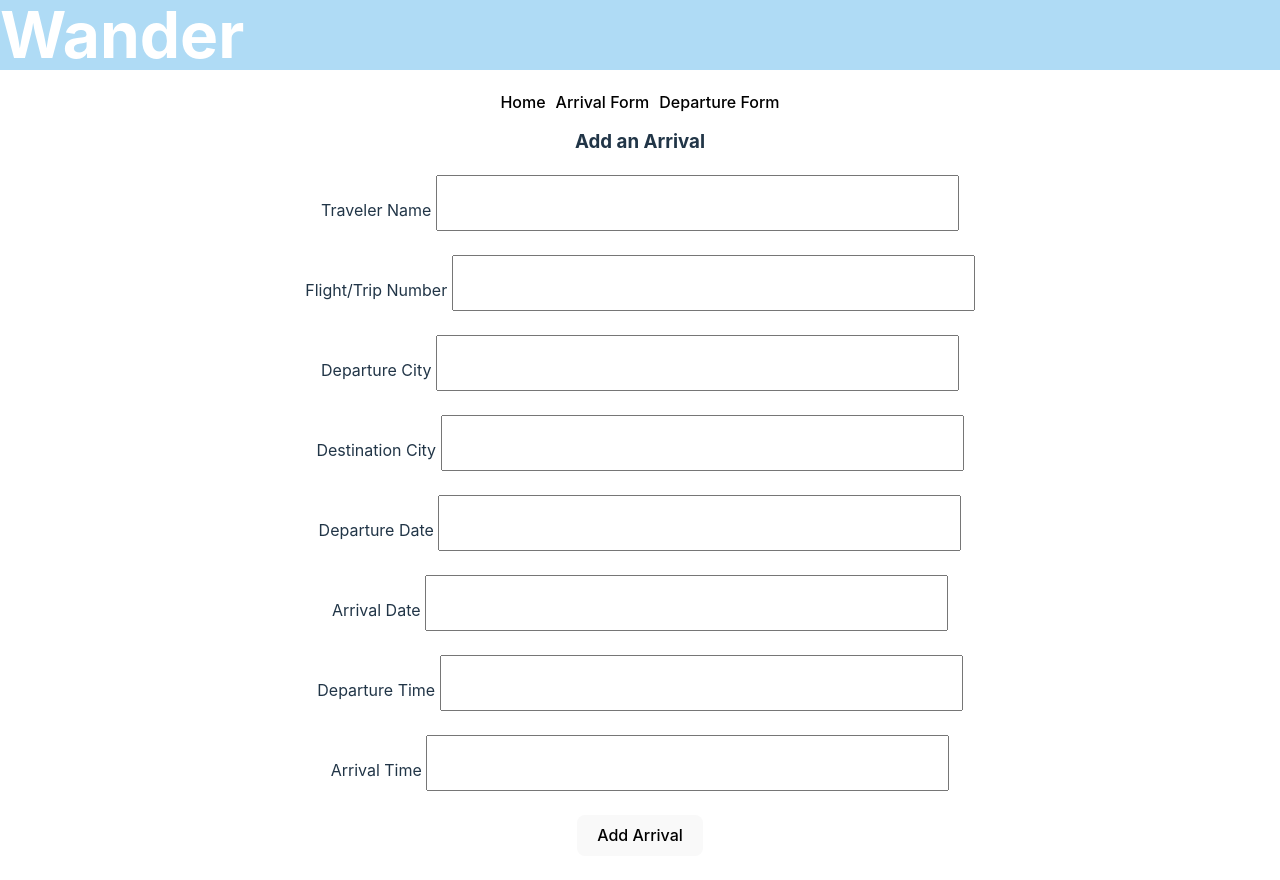
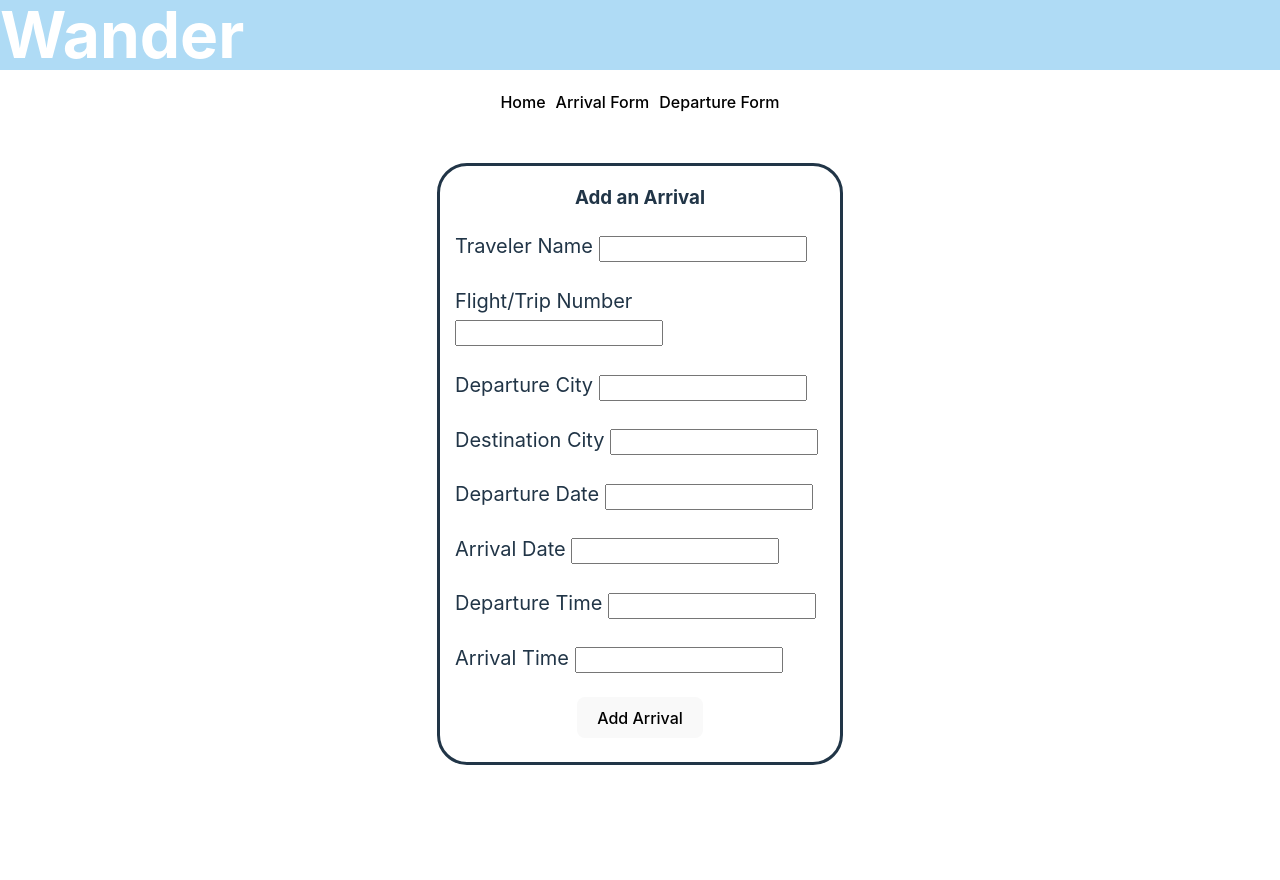
Before and after one commit to mjchin1/WanderApp--In-Progress, a React (Vite) app in the folder client/: page /add-arrival in a window 1280 px wide. After the commit the page ends 800 px from the top, so only its background shows below. Built offline with nearby package versions, Linux system fonts and the light colour scheme.

Commit message:
updating form design

```diff
--- a/client/src/components/AddArrivalForm.jsx
+++ b/client/src/components/AddArrivalForm.jsx
@@ -49,13 +49,14 @@ export default function AddArrivalForm ({trip}) {
 
   return (
     <>
-    <div className="arrivalFormCard">
+    <div className="arrivalDepartureFormCard">
 
       <div className="arrivalFormBorder">
+      <h3> Add an Arrival</h3>
 
       <form className="arrivalForm" onSubmit={handleSubmit}>
-        <h3> Add an Arrival</h3>
 
+        <div className="formFields">
         <label>
           Traveler Name <input value={travelerName} onChange={(event) => setTravelerName(event.target.value)}/> <br/>
         </label> <br/>
@@ -87,8 +88,7 @@ export default function AddArrivalForm ({trip}) {
         <label>
           Arrival Time <input value={arrivalTime} onChange={(event) => setArrivalTime(event.target.value)}/> <br/>
         </label> <br/>
-
-
+        </div>
 
 
         <button className="addArrivalButton">Add Arrival</button> <br/> <br/>
--- a/client/src/components/AddTripForm.jsx
+++ b/client/src/components/AddTripForm.jsx
@@ -55,13 +55,13 @@ export default function AddTripForm ({ destination, setDestination, destinationP
 
         {!startConfirmation && !endConfirmation? <label className="tripFormText">
           When are you going to {destination}? <br/>
-          <input type="date" value={startDate} onChange={(event) => setStartDate(event.target.value)}/> <br/>
+          <input className="tripInput" type="date" value={startDate} onChange={(event) => setStartDate(event.target.value)}/> <br/>
           <button className="dateConfirmationButton" onClick={()=> {setStartConfirmation("confirmed")}}>Next</button>
         </label> : null}
 
        {startConfirmation && !endConfirmation? <label className="tripFormText">
           When are you returning from {destination}? <br/>
-          <input type="date" value={endDate} onChange={(event) => setEndDate(event.target.value)}/> <br/>
+          <input className="tripInput" type="date" value={endDate} onChange={(event) => setEndDate(event.target.value)}/> <br/>
           <button className="dateConfirmationButton" onClick={()=> {setEndConfirmation("confirmed")}}>Next</button>
         </label> : null}
 
--- a/client/src/index.css
+++ b/client/src/index.css
@@ -369,7 +369,31 @@ a {
   margin-left: 10px;
 }
 
-input {
+.tripInput {
   height: 50px;
   font-size: 40px;
 }
+
+.formFields {
+  text-align: left;
+  padding-left: 15px;
+}
+
+.arrivalDepartureFormCard {
+  border: solid;
+  width: 400px;
+  border-radius: 30px;
+
+}
+
+input {
+  height: 20px;
+  width: 200px;
+}
+
+label {
+  font-size: 20px;
+}
+
+.addArrivalButton {
+}
```
